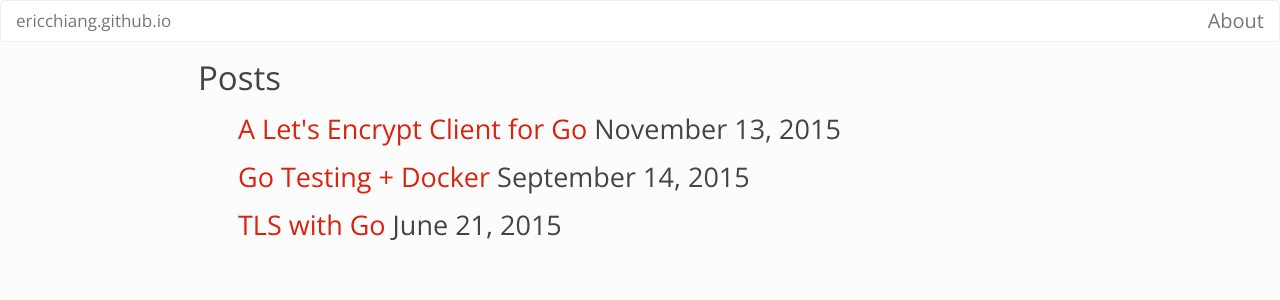
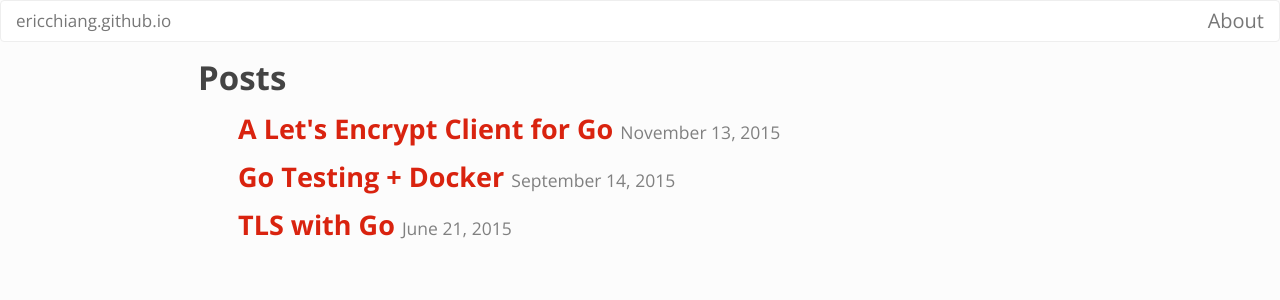
Before and after one commit to ericchiang/ericchiang.github.io, a Jekyll site: the page built from index.html, in a window 1280 px wide. Shown: the top 300 px of the page. Built offline with Jekyll 4.4.1, drawn with Linux system fonts in a browser that asks for light colours; nearby versions of some CDN libraries; Markdown is read by kramdown in place of the engine named in the settings.

Commit message:
touching up css

```diff
--- a/css/main.css
+++ b/css/main.css
@@ -18,6 +18,14 @@
 	font-size: 120%;
 }
 
+.nohighlight {
+	color: black;
+}
+
 .post {
 	padding: 0 0 10em 0;
 }
+
+h1, h2, h3, h4 {
+	font-weight: bold;
+}
--- a/index.html
+++ b/index.html
@@ -10,7 +10,7 @@
     {% for post in site.posts %}
         <h2>
           <a class="post-link" href="{{ post.url | prepend: site.baseurl }}">{{ post.title }}</a>
-	  {{ post.date | date: '%B %d, %Y' }}
+		  <small>{{ post.date | date: '%B %d, %Y' }}</small>
         </h2>
     {% endfor %}
   </ul>
```
